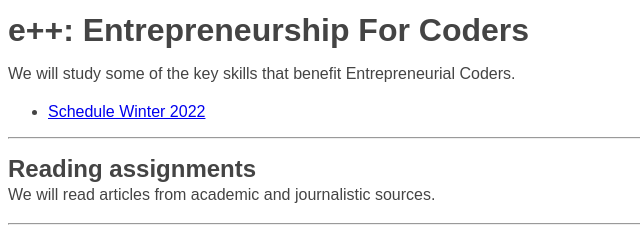
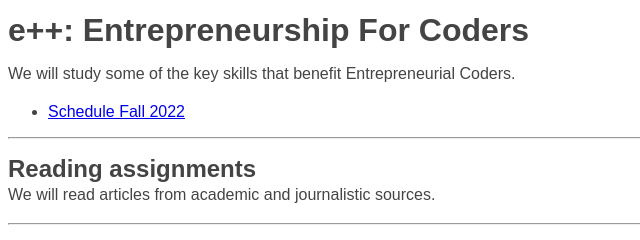
Before and after one commit to profjamesmohawk/eplusplus, a plain HTML site: page index.html in a window 1280 px wide. Shown: the top 240 px of the page, 0-640 px from the left. Drawn offline with Linux system fonts and the light colour scheme.

Commit message:
Updated Schedule naming to Fall 2022

```diff
--- a/index.html
+++ b/index.html
@@ -16,7 +16,7 @@
 We will study some of the key skills that benefit Entrepreneurial Coders.
 </p>
 <ul>
-<li><a href="./schedule_w22.pdf">Schedule Winter 2022</a>
+<li><a href="./schedule_w22.pdf">Schedule Fall 2022</a>
 </li>
 </ul>
 
```
